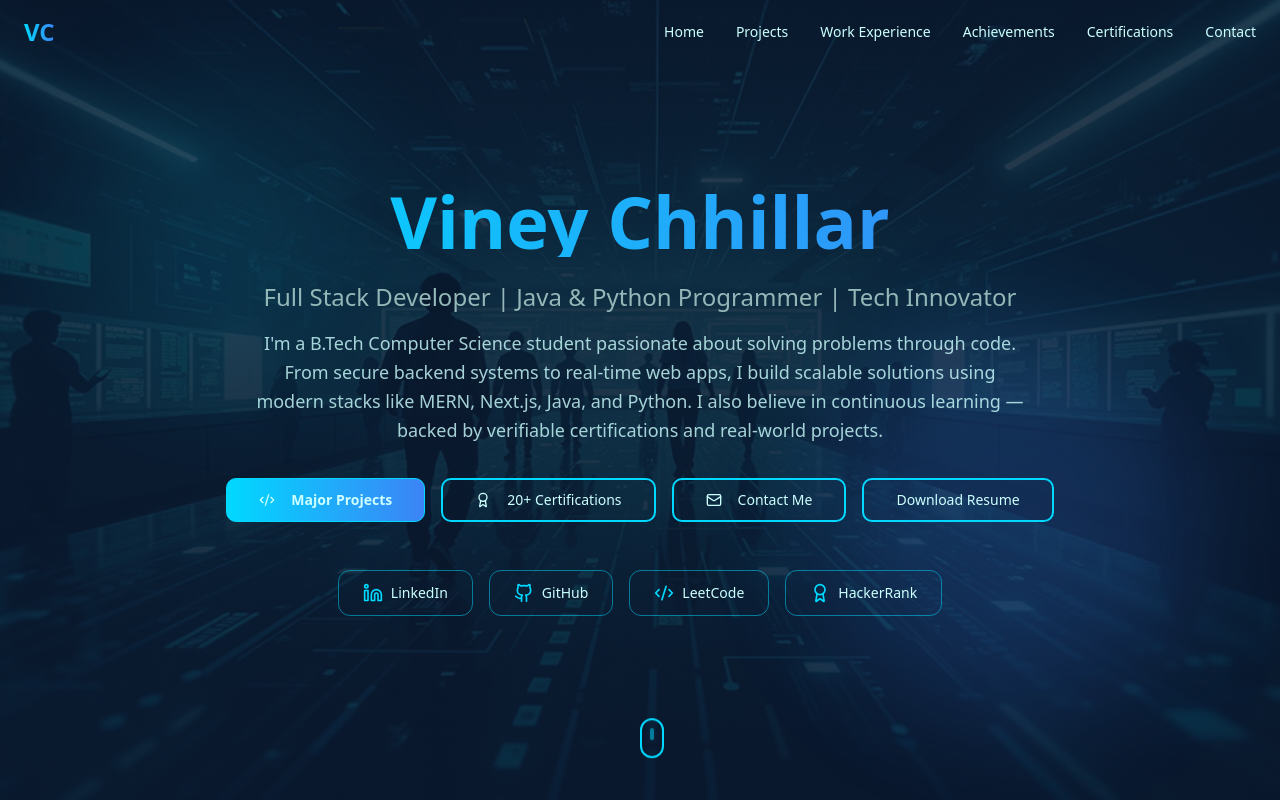
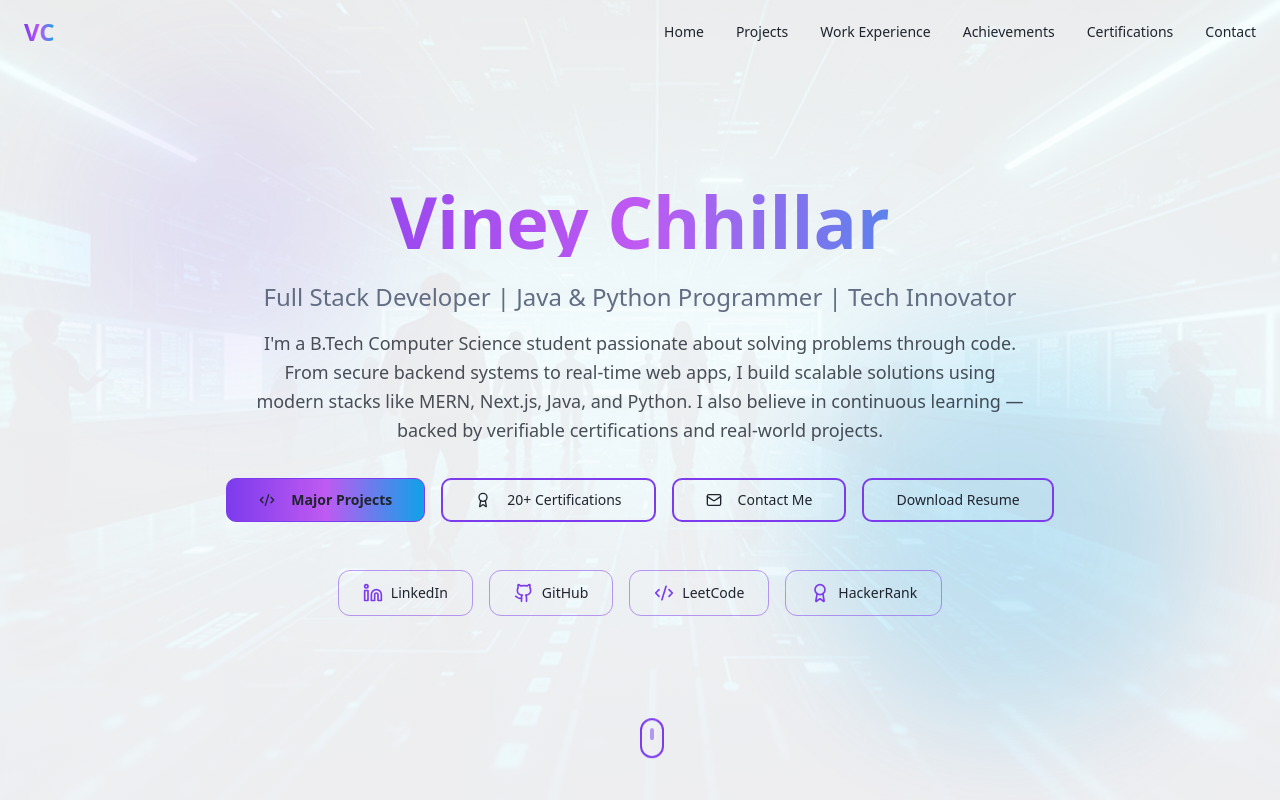
Before and after one commit to ronaessi-28/Viney_Portfolio, a React (Vite) app: page / in a window 1280 px wide. Shown: the top 800 px of the page. Built offline with nearby package versions, Linux system fonts and the light colour scheme; the HTML template or start-up script is replaced by a standard one.

Commit message:
Refactor: Update portfolio background color

```diff
--- a/src/components/Hero.tsx
+++ b/src/components/Hero.tsx
@@ -15,7 +15,7 @@ const Hero = () => {
       id="home"
       className="relative min-h-screen flex items-center justify-center overflow-hidden"
       style={{
-        backgroundImage: `linear-gradient(rgba(10, 25, 47, 0.85), rgba(10, 25, 47, 0.9)), url(${heroBg})`,
+        backgroundImage: `linear-gradient(rgba(255, 255, 255, 0.92), rgba(250, 250, 252, 0.95)), url(${heroBg})`,
         backgroundSize: 'cover',
         backgroundPosition: 'center',
       }}
--- a/src/index.css
+++ b/src/index.css
@@ -8,41 +8,41 @@ All colors MUST be HSL.
 
 @layer base {
   :root {
-    --background: 210 100% 6%;
-    --foreground: 180 100% 90%;
+    --background: 220 20% 97%;
+    --foreground: 220 20% 15%;
 
-    --card: 215 50% 10%;
-    --card-foreground: 180 100% 95%;
+    --card: 0 0% 100%;
+    --card-foreground: 220 20% 15%;
 
-    --popover: 215 45% 12%;
-    --popover-foreground: 180 100% 95%;
+    --popover: 0 0% 100%;
+    --popover-foreground: 220 20% 15%;
 
-    --primary: 189 100% 50%;
-    --primary-foreground: 210 100% 6%;
+    --primary: 262 83% 58%;
+    --primary-foreground: 0 0% 100%;
 
-    --secondary: 217 91% 60%;
-    --secondary-foreground: 210 100% 6%;
+    --secondary: 199 89% 48%;
+    --secondary-foreground: 0 0% 100%;
 
-    --muted: 215 30% 20%;
-    --muted-foreground: 180 20% 65%;
+    --muted: 220 15% 92%;
+    --muted-foreground: 220 15% 45%;
 
-    --accent: 189 100% 50%;
-    --accent-foreground: 210 100% 6%;
+    --accent: 280 85% 65%;
+    --accent-foreground: 0 0% 100%;
 
     --destructive: 0 84% 60%;
-    --destructive-foreground: 210 40% 98%;
+    --destructive-foreground: 0 0% 100%;
 
-    --border: 215 30% 18%;
-    --input: 215 30% 18%;
-    --ring: 189 100% 50%;
+    --border: 220 15% 88%;
+    --input: 220 15% 88%;
+    --ring: 262 83% 58%;
 
     --radius: 0.75rem;
 
     /* Custom design tokens */
-    --gradient-primary: linear-gradient(135deg, hsl(210 100% 8%), hsl(189 100% 30%));
-    --gradient-accent: linear-gradient(90deg, hsl(189 100% 50%), hsl(217 91% 60%));
-    --glow-cyan: 0 0 20px hsl(189 100% 50% / 0.5);
-    --glow-blue: 0 0 30px hsl(217 91% 60% / 0.4);
+    --gradient-primary: linear-gradient(135deg, hsl(262 83% 58%), hsl(199 89% 48%));
+    --gradient-accent: linear-gradient(90deg, hsl(262 83% 58%), hsl(280 85% 65%), hsl(199 89% 48%));
+    --glow-cyan: 0 0 25px hsl(199 89% 48% / 0.3);
+    --glow-blue: 0 0 30px hsl(262 83% 58% / 0.25);
     --transition-smooth: all 0.3s cubic-bezier(0.4, 0, 0.2, 1);
   }
 }
--- a/tailwind.config.ts
+++ b/tailwind.config.ts
@@ -81,8 +81,8 @@ export default {
           "100%": { opacity: "1", transform: "translateY(0)" }
         },
         "glow": {
-          "0%, 100%": { boxShadow: "0 0 20px hsl(189 100% 50% / 0.3)" },
-          "50%": { boxShadow: "0 0 30px hsl(189 100% 50% / 0.6), 0 0 40px hsl(217 91% 60% / 0.4)" }
+          "0%, 100%": { boxShadow: "0 0 20px hsl(262 83% 58% / 0.3)" },
+          "50%": { boxShadow: "0 0 30px hsl(262 83% 58% / 0.5), 0 0 40px hsl(199 89% 48% / 0.4)" }
         },
         "counter": {
           "0%": { transform: "translateY(10px)", opacity: "0" },
```
